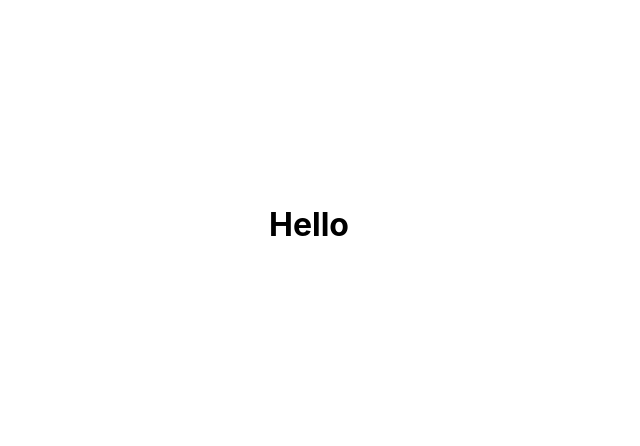
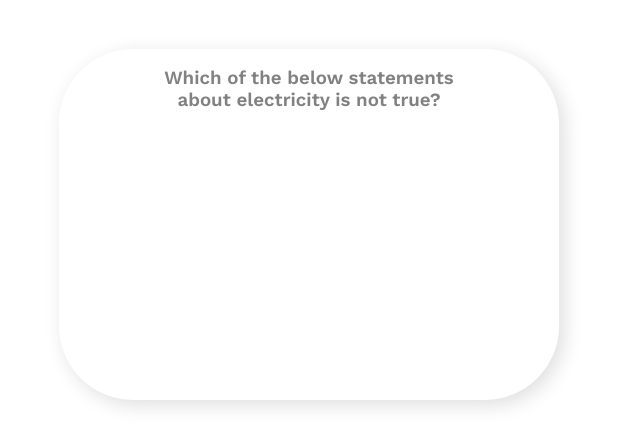
Before and after one commit to Alex-Reyne/climate-science-f13, a Next.js app: page / in a window 1280 px wide. Shown: the part 176-622 px from the top of the page, without its empty margins (331-971 px from the left). Built offline with nearby package versions, Linux system fonts and the light colour scheme.

Commit message:
create basic question component with appropriate styling

```diff
--- a/components/Question.jsx
+++ b/components/Question.jsx
@@ -1,5 +1,11 @@
-import questionStyles from './Question.module.css';
+import styles from './Question.module.css';
 
 export default function Question() {
-	return <div></div>;
+	return (
+		<div className={styles.container}>
+			<h3 className={styles.question}>
+				Which of the below statements about electricity is not true?
+			</h3>
+		</div>
+	);
 }
--- a/components/Question.module.css
+++ b/components/Question.module.css
@@ -0,0 +1,17 @@
+.container {
+	display: flex;
+	flex-direction: column;
+	align-items: center;
+	background-color: white;
+	box-shadow: 5px 5px 20px #00000022;
+	border-radius: 74px;
+	height: 351px;
+	width: 500px;
+}
+
+.question {
+	width: 330px;
+	color: #818181;
+	text-align: center;
+	font-weight: 600;
+}
--- a/pages/index.js
+++ b/pages/index.js
@@ -1,5 +1,6 @@
 import Head from 'next/head';
 import Image from 'next/image';
+import Question from '../components/Question';
 import styles from '../styles/Home.module.css';
 
 export default function Home() {
@@ -15,7 +16,7 @@ export default function Home() {
 			</Head>
 
 			<main className={styles.main}>
-				<h1>Hello</h1>
+				<Question />
 			</main>
 		</div>
 	);
--- a/styles/globals.css
+++ b/styles/globals.css
@@ -1,16 +1,17 @@
+@import url('https://fonts.googleapis.com/css2?family=Work+Sans:wght@500;600&display=swap');
+
 html,
 body {
-  padding: 0;
-  margin: 0;
-  font-family: -apple-system, BlinkMacSystemFont, Segoe UI, Roboto, Oxygen,
-    Ubuntu, Cantarell, Fira Sans, Droid Sans, Helvetica Neue, sans-serif;
+	padding: 0;
+	margin: 0;
+	font-family: 'Work Sans', sans-serif;
 }
 
 a {
-  color: inherit;
-  text-decoration: none;
+	color: inherit;
+	text-decoration: none;
 }
 
 * {
-  box-sizing: border-box;
+	box-sizing: border-box;
 }
```
